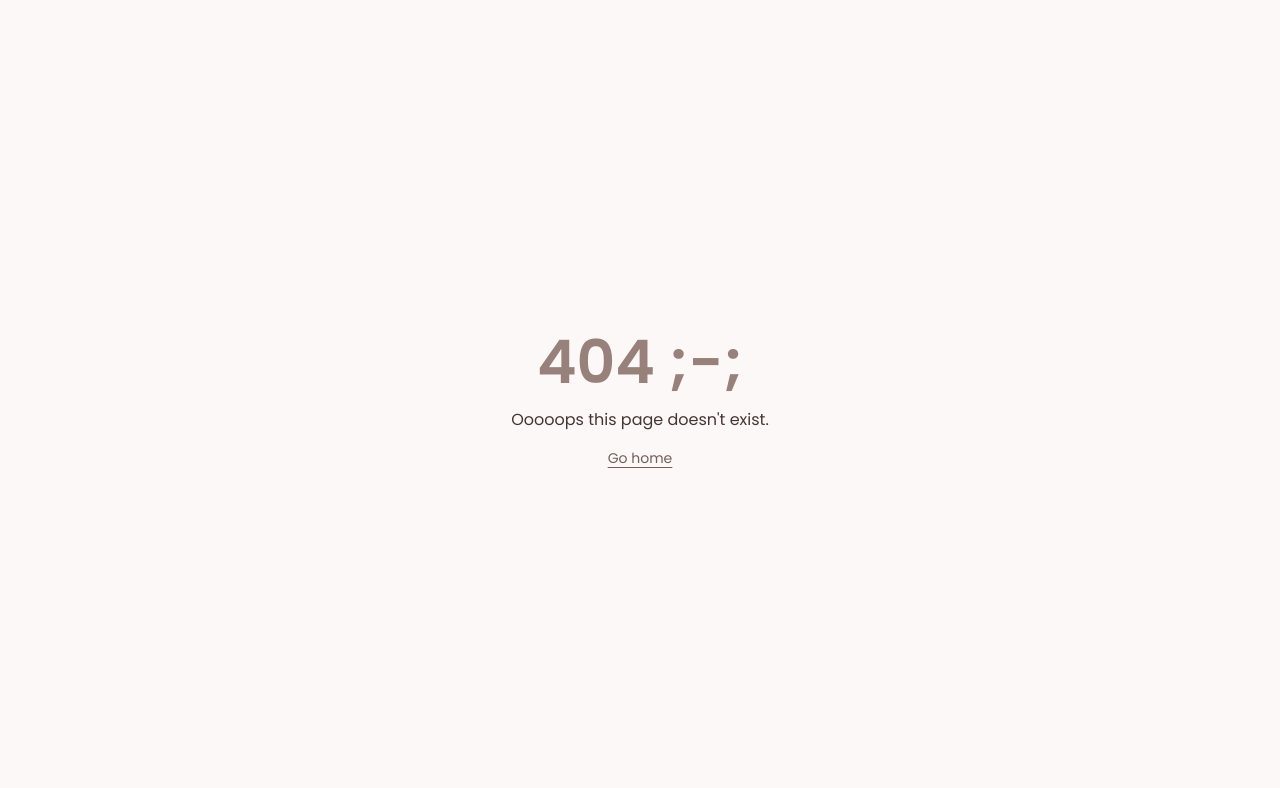
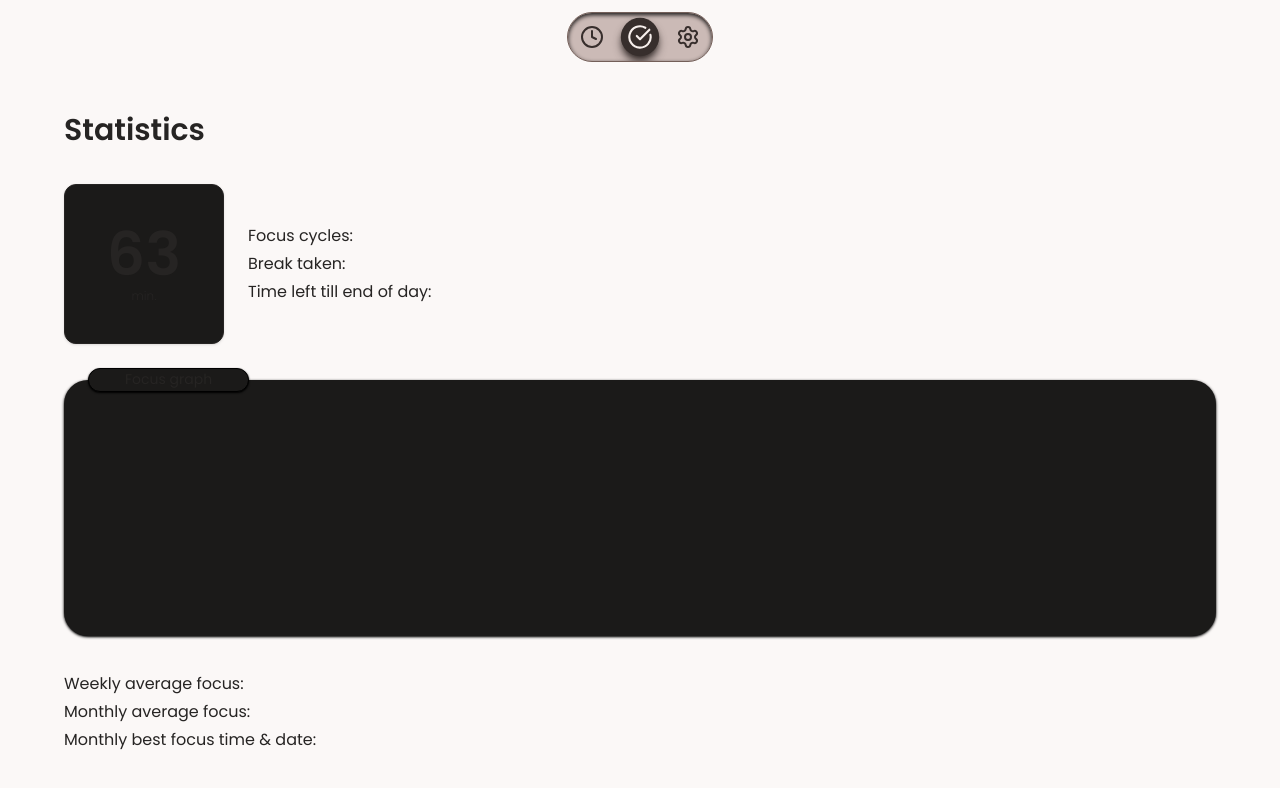
Before and after one commit to plwtx/chai.study, a React (Vite) app: page /statistics in a window 1280 px wide. Before the commit this address had no page. Shown: the top 788 px of the page. Built offline with nearby package versions, Linux system fonts and the light colour scheme; a web font is replaced by a local one; what @toolwind/corner-shape would draw is missing.

Commit message:
FEAT: Information section & statistics page init.

```diff
--- a/src/features/navbar/index.tsx
+++ b/src/features/navbar/index.tsx
@@ -10,7 +10,7 @@ export default function Navbar() {
         {/* Clock */}
         <NavItem icon={Clock} to="/" />
         {/* Tasks */}
-        {/* <NavItem icon={CircleCheckBig} to="/tasks" /> */}
+        <NavItem icon={CircleCheckBig} to="/statistics" />
         {/* Settings */}
         <NavItem icon={Settings} to="/settings" variant="icon" />
       </div>
--- a/src/features/router/AnimatedRoutes.tsx
+++ b/src/features/router/AnimatedRoutes.tsx
@@ -1,10 +1,11 @@
 import { useLocation } from "react-router";
 import { ROUTE_INDEX } from "@/router/routes";
 import FocusTimer from "@/features/focus-timer";
+import Statistics from "@/features/statistics";
 import TaskManager from "@/features/task-manager";
 import Settings from "@/features/settings";
 
-const PAGES = [FocusTimer, TaskManager, Settings];
+const PAGES = [FocusTimer, Statistics, Settings, TaskManager];
 
 export default function AnimatedRoutes() {
   const { pathname } = useLocation();
--- a/src/features/settings/pages/settings-information.tsx
+++ b/src/features/settings/pages/settings-information.tsx
@@ -5,8 +5,6 @@ export default function Information() {
   return (
     <>
       <main className="font-fragment-mono dark:text-dark-100/80 text-brown-800/80">
-        <section className="flex h-fit w-full items-center justify-between gap-9">
-          <Circle className="min-h-24 min-w-24 stroke-[0.3px] p-1" />
         <HeaderDescription
           header={"Hey there !"}
           description={
@@ -14,7 +12,6 @@ export default function Information() {
           }
           kaomoji={"o( ❛ᴗ❛ ) <3"}
         />
-        </section>
         <HorizontalDivider />
         {/* Text */}
         <section className="flex flex-col gap-3">
@@ -28,30 +25,18 @@ export default function Information() {
             Chaidoro is open for contributions and would welcome any input on
             direction of development.
           </p>
+          <p>
+            I made this app because I did not find focus timer that I liked.
+            Hence I made this app for myself and thats why it has features and
+            style that I chose. I added small customization such as custom
+            wallpaper. However I know that it is too little... in the future I
+            will add more stuff such as custom colors, fonts, widgets and etc.
+            Alternatively if you want to do it yourself then you are free to
+            modify any piece of Chaidoro.
+          </p>
         </section>
-        {/* Benefits */}
-        <section className="my-9 flex flex-col items-start justify-start gap-3 text-sm">
-          <div className="border-brown-800 dark:border-dark-100 flex h-fit w-fit items-center justify-center gap-3 rounded-3xl border p-3">
-            {/* ICON: */}
-            <ServerOff className="stroke-brown-700 dark:stroke-dark-100 min-h-24 min-w-24 stroke-[0.3px] p-1" />
-            {/* DIVIDER */}
-            <div className="bg-brown-700 dark:bg-dark-100 min-h-20 min-w-px" />
-            {/* TEXT */}
-            <p>
-              Runs on your device. <br /> No network required.
-            </p>
-          </div>
-          <div className="border-brown-800 dark:border-dark-100 flex h-fit w-fit items-center justify-center gap-3 rounded-3xl border p-3">
-            {/* ICON: */}
-            <Coffee className="stroke-brown-700 dark:stroke-dark-100 min-h-24 min-w-24 stroke-[0.3px] p-1" />
-            {/* DIVIDER */}
-            <div className="bg-brown-700 dark:bg-dark-100 min-h-20 min-w-px" />
-            {/* TEXT */}
-            <p>
-              100% Open source <br /> with a GPL (v3) license.
-            </p>
-          </div>
-        </section>
+        {/* Social media banner */}
+        {/* GitHub */}
       </main>
     </>
   );
--- a/src/features/statistics/index.tsx
+++ b/src/features/statistics/index.tsx
@@ -1,9 +1,36 @@
 export default function Statistics() {
   return (
     <>
-      <div className="bg-brown-50 h-screen w-full">
-        <div className="flex h-full w-full flex-col items-center justify-center">
-          <h1>Statistics</h1>
+      <div className="bg-brown-50 dark:bg-dark-600 text-brown-800 dark:text-dark-100 font-poppins flex h-full w-full items-center justify-center p-9">
+        <div className="flex h-full w-full max-w-6xl flex-col gap-9 pt-19">
+          <h1 className="text-3xl font-semibold">Statistics</h1>
+          {/* General stats */}
+          <section className="flex items-center justify-start gap-6">
+            {/* Daily focus */}
+            <section className="bg-dark-900 flex size-40 flex-col items-center justify-center gap-1 rounded-xl border p-9 text-6xl font-semibold shadow-sm dark:border-black dark:shadow-black">
+              <h6>63</h6>
+              <span className="text-xs font-light">min.</span>
+            </section>
+            {/* Other stats */}
+            <section className="flex flex-col gap-1">
+              <h6>Focus cycles:</h6>
+              <h6>Break taken:</h6>
+              <h6>Time left till end of day:</h6>
+            </section>
+          </section>
+          {/* GitHub Style contribution graph */}
+          <section className="bg-dark-900 relative h-64 w-full rounded-3xl border-black shadow-sm shadow-black">
+            {/* absolute title */}
+            <div className="bg-dark-900 absolute -top-3 left-6 h-6 w-fit rounded-full border border-black px-9 text-sm shadow-xs shadow-black">
+              <h3>Focus graph</h3>
+            </div>
+          </section>
+          {/* Other stats */}
+          <section className="flex flex-col gap-1">
+            <h6>Weekly average focus:</h6>
+            <h6>Monthly average focus:</h6>
+            <h6>Monthly best focus time & date:</h6>
+          </section>
         </div>
       </div>
     </>
--- a/src/router/index.tsx
+++ b/src/router/index.tsx
@@ -9,7 +9,7 @@ export const router = createBrowserRouter([
     errorElement: <ErrorBoundary />,
     children: [
       { index: true, element: null },
-      { path: "tasks", element: null },
+      { path: "statistics", element: null },
       { path: "settings", element: null },
     ],
   },
--- a/src/router/routes.ts
+++ b/src/router/routes.ts
@@ -1,5 +1,5 @@
 export const ROUTE_INDEX: Record<string, number> = {
   "/": 0,
-  "/tasks": 1,
+  "/statistics": 1,
   "/settings": 2,
 };
```
Lines whose indentation alone changed are shown as unchanged.
